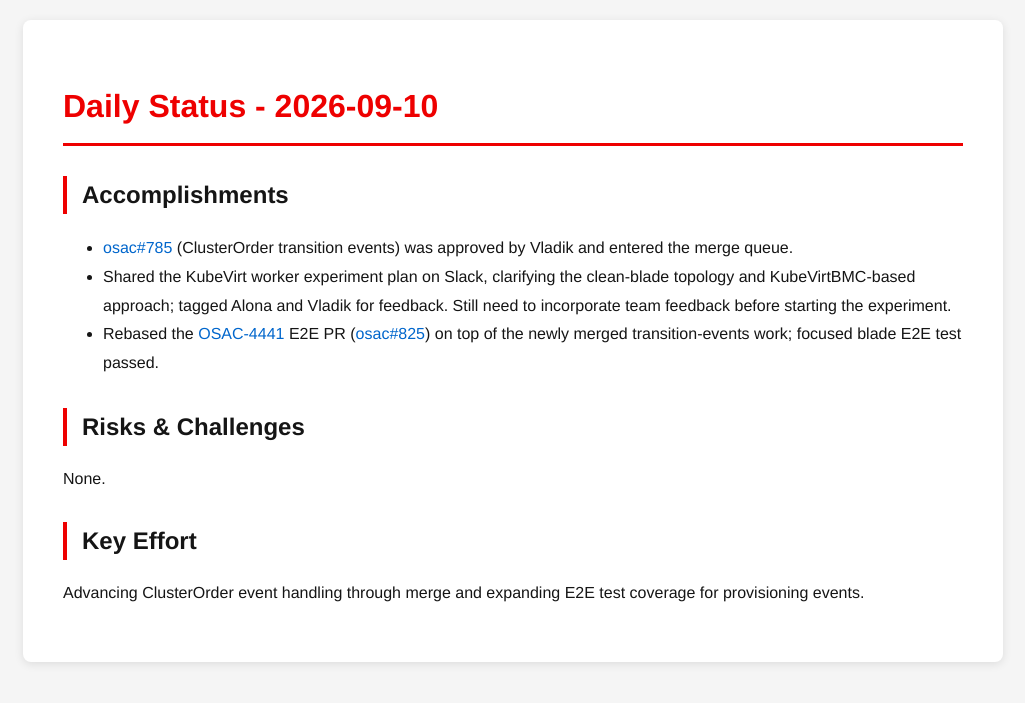
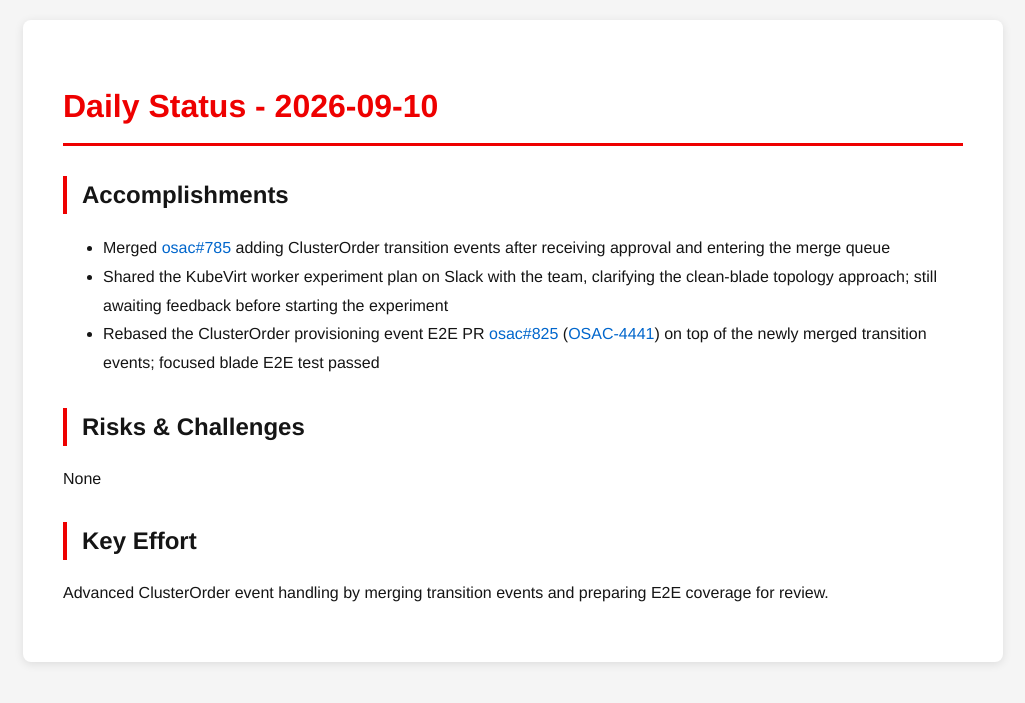
Before and after one commit to tzvatot/daily-status, a Jekyll site: the page built from 2026-09-10.md, in a window 1280 px wide. Shown: the top 703 px of the page, without its empty margins (127-1152 px from the left). Built offline with Jekyll 4.4.1, drawn with Linux system fonts in a browser that asks for light colours.

Commit message:
Daily status update - 2026-09-10

```diff
--- a/2026-09-10.md
+++ b/2026-09-10.md
@@ -7,12 +7,12 @@ date: 2026-09-10
 # Daily Status - 2026-09-10
 
 ## Accomplishments
-- [osac#785](https://github.com/osac-project/osac/pull/785) (ClusterOrder transition events) was approved by Vladik and entered the merge queue.
-- Shared the KubeVirt worker experiment plan on Slack, clarifying the clean-blade topology and KubeVirtBMC-based approach; tagged Alona and Vladik for feedback. Still need to incorporate team feedback before starting the experiment.
-- Rebased the [OSAC-4441](https://redhat.atlassian.net/browse/OSAC-4441) E2E PR ([osac#825](https://github.com/osac-project/osac/pull/825)) on top of the newly merged transition-events work; focused blade E2E test passed.
+- Merged [osac#785](https://github.com/osac-project/osac/pull/785) adding ClusterOrder transition events after receiving approval and entering the merge queue
+- Shared the KubeVirt worker experiment plan on Slack with the team, clarifying the clean-blade topology approach; still awaiting feedback before starting the experiment
+- Rebased the ClusterOrder provisioning event E2E PR [osac#825](https://github.com/osac-project/osac/pull/825) ([OSAC-4441](https://redhat.atlassian.net/browse/OSAC-4441)) on top of the newly merged transition events; focused blade E2E test passed
 
 ## Risks & Challenges
-None.
+None
 
 ## Key Effort
-Advancing ClusterOrder event handling through merge and expanding E2E test coverage for provisioning events.
+Advanced ClusterOrder event handling by merging transition events and preparing E2E coverage for review.
```
